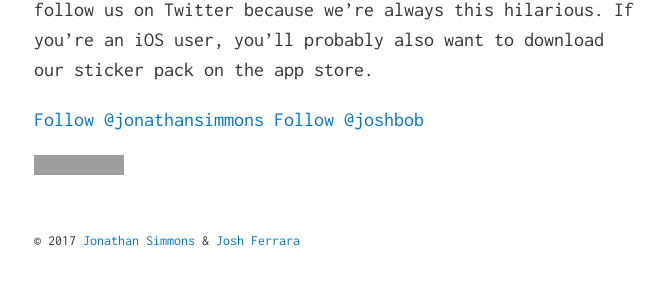
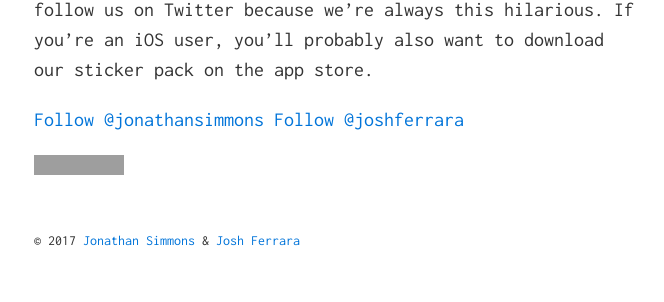
Before and after one commit to joshferrara/hahascale.lol, a Jekyll site: the page built from index.md, in a window 1280 px wide. Shown: the part 1415-1717 px from the top of the page, without its empty margins (306-970 px from the left). Built offline with Jekyll 4.4.1, drawn with Linux system fonts in a browser that asks for light colours; a script that is not in the unit is left out; comment, search, counter and statistics services are not loaded; our own code applies the rules of GitHub Pages for plain Markdown files; grey boxes are pictures that could not be loaded.

Commit message:
Update Josh's twitter handle

```diff
--- a/index.md
+++ b/index.md
@@ -33,7 +33,7 @@ At the end of the day, your friends probably aren't as funny as you think they a
 If you think this is `ha10`, you should probably go ahead and follow us on Twitter because we're always this hilarious. If you're an iOS user, you'll probably also want to download our sticker pack on the app store.
 
 <a class="twitter-follow-button" data-size="large" data-show-count="false" href="https://twitter.com/jonathansimmons">Follow @jonathansimmons</a>
-<a class="twitter-follow-button" data-size="large" data-show-count="false" href="https://twitter.com/joshbob">Follow @joshbob</a>
+<a class="twitter-follow-button" data-size="large" data-show-count="false" href="https://twitter.com/joshferrara">Follow @joshferrara</a>
 
 <a href="https://itunes.apple.com/us/app/the-haha-scale-sticker-pack/id1158631658?mt=8" style="display:inline-block;overflow:hidden;background:url(https://linkmaker.itunes.apple.com/images/badges/en-us/badge_appstore-lrg.svg) no-repeat;width:165px;height:40px;"></a>
 
```
